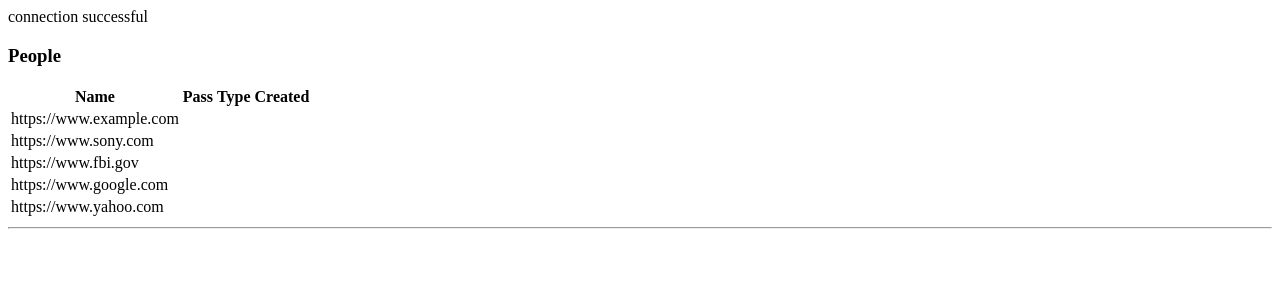
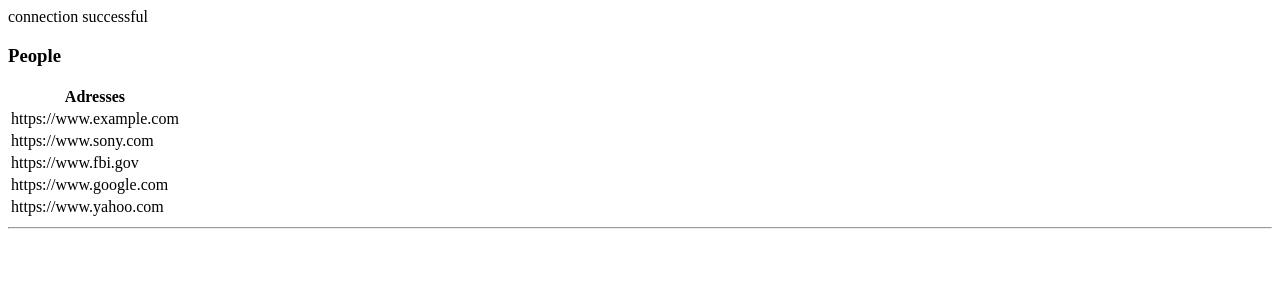
Before and after one commit to Workoutproblems/se_webapp2, a PHP site: page /indexAdmins.php in a window 1280 px wide. Shown: the top 300 px of the page. Run offline with PHP 8.4, Linux system fonts and the light colour scheme; data comes from the database, SQL or seed files in the repository.

Commit message:
removed incorrect html headers

```diff
--- a/indexAdmins.php
+++ b/indexAdmins.php
@@ -33,10 +33,8 @@
           <table>
                <thead>
                     <tr>
-                         <th>Name</th>
-                         <th>Pass</th>
-                         <th>Type</th>
-                         <th>Created</th>
+                         <th>Adresses</th>
+
                     </tr>
                </thead>
                <tbody>
```
